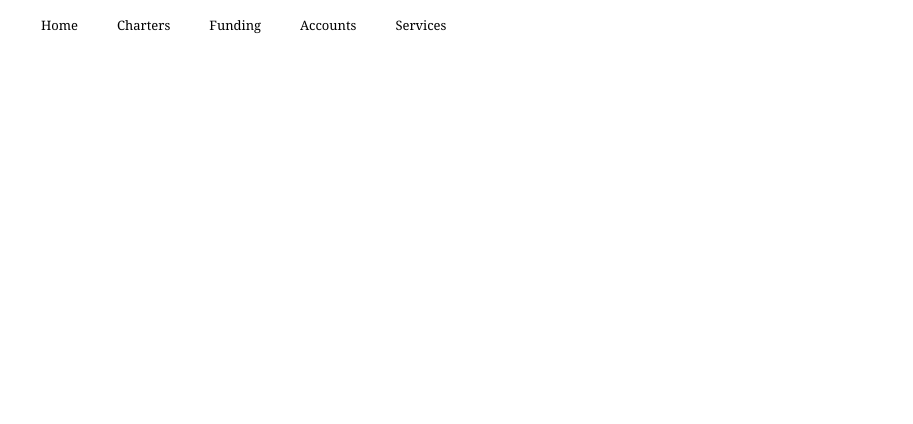
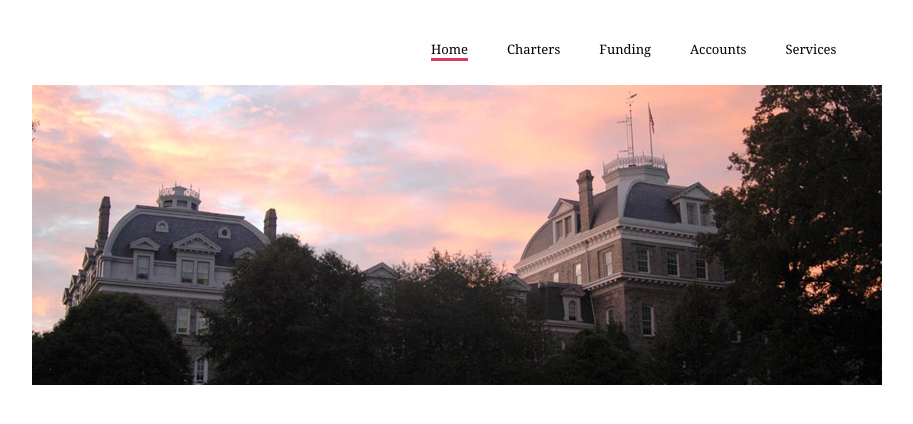
Before and after one commit to jamesplease/fade-dropdown-menu, a plain HTML site: page source/menu.html in a window 1280 px wide. Shown: the whole page, without its empty margins (18-931 px from the left). Drawn offline with Linux system fonts and the light colour scheme.

Commit message:
Added an image

```diff
--- a/source/css/menu.css
+++ b/source/css/menu.css
@@ -1,7 +1,11 @@
 @charset "utf-8";
 
-body { margin: 0; padding: 0; }
-ul { list-style: none; }
+body {
+  margin: 0 0 0 50px;
+  padding: 0;
+  width: 850px;
+}
+ul { list-style: none; padding: 0; margin: 0;}
 
 
 /*****************************************************
@@ -31,7 +35,12 @@ a {
 #nav ul li:hover {
   background: #e9e9e9;
 }
-nav { width: 900px; }
+nav {
+  width: 470px;
+  height: 45px;
+  margin-top: 40px;
+  margin-left: 380px;
+}
 
 /****************************
 Functionality
@@ -61,6 +70,7 @@ Functionality
   top: -1000px;
   left: -35px;
   opacity: 0;
+  background-color: #fff;
   border: 1px solid #aaa;
   border-radius: 2px;
   box-shadow: 0px 2px 4px 0px rgba(0, 0, 0, 0.3);
@@ -110,7 +120,7 @@ Functionality
   -o-transition: border .25s;
   transition: border .25s;
 }
-#nav1 { border-bottom: 0px solid #e03858; }
+#nav1 { border-bottom: 3px solid #e03858; }
 #nav2 { border-bottom: 0px solid #ef7c28; }
 #nav3 { border-bottom: 0px solid #31aa34; }
 #nav4 { border-bottom: 0px solid #28a6c6; }
--- a/source/menu.html
+++ b/source/menu.html
@@ -39,5 +39,6 @@
       </li>
     </ul>
   </nav>
+  <div><img src="parrish.jpg"></div>
 </body>
 </html>
```
Also changed, not shown: source/parrish.jpg (added).
